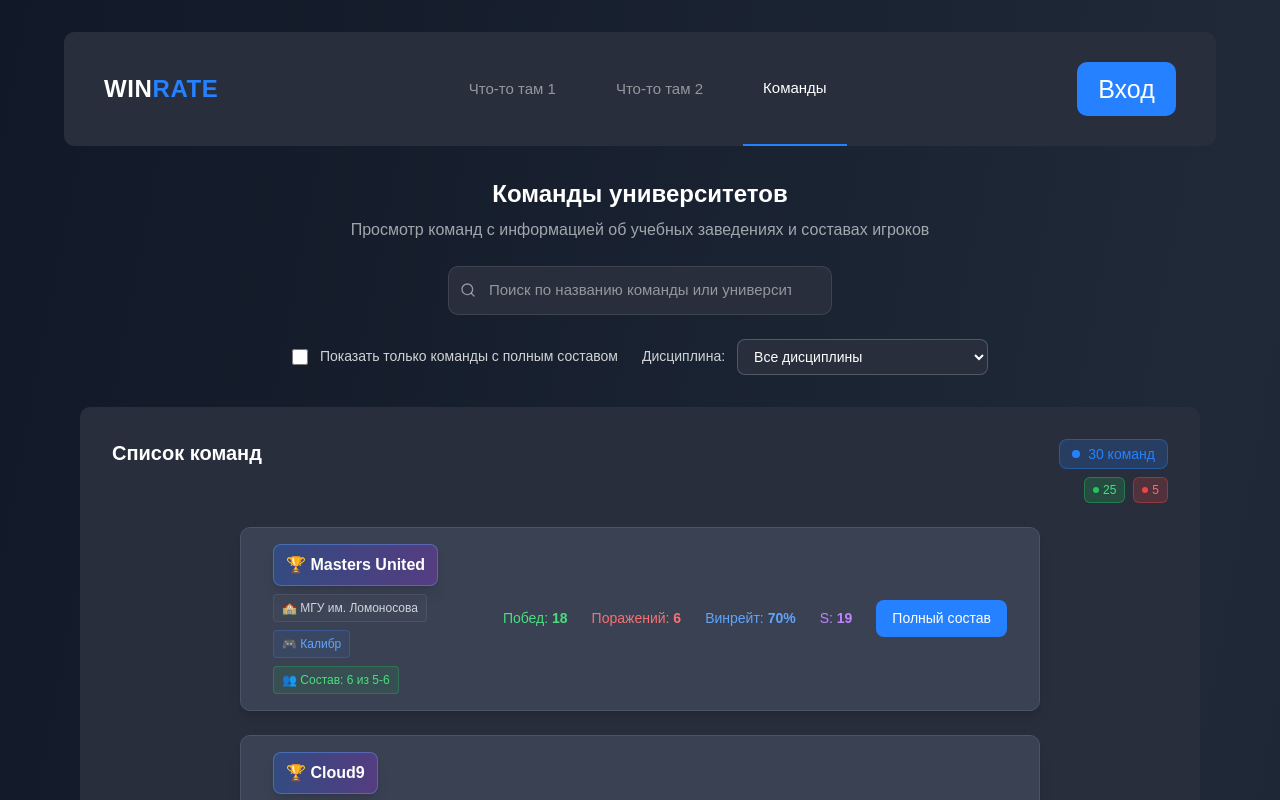
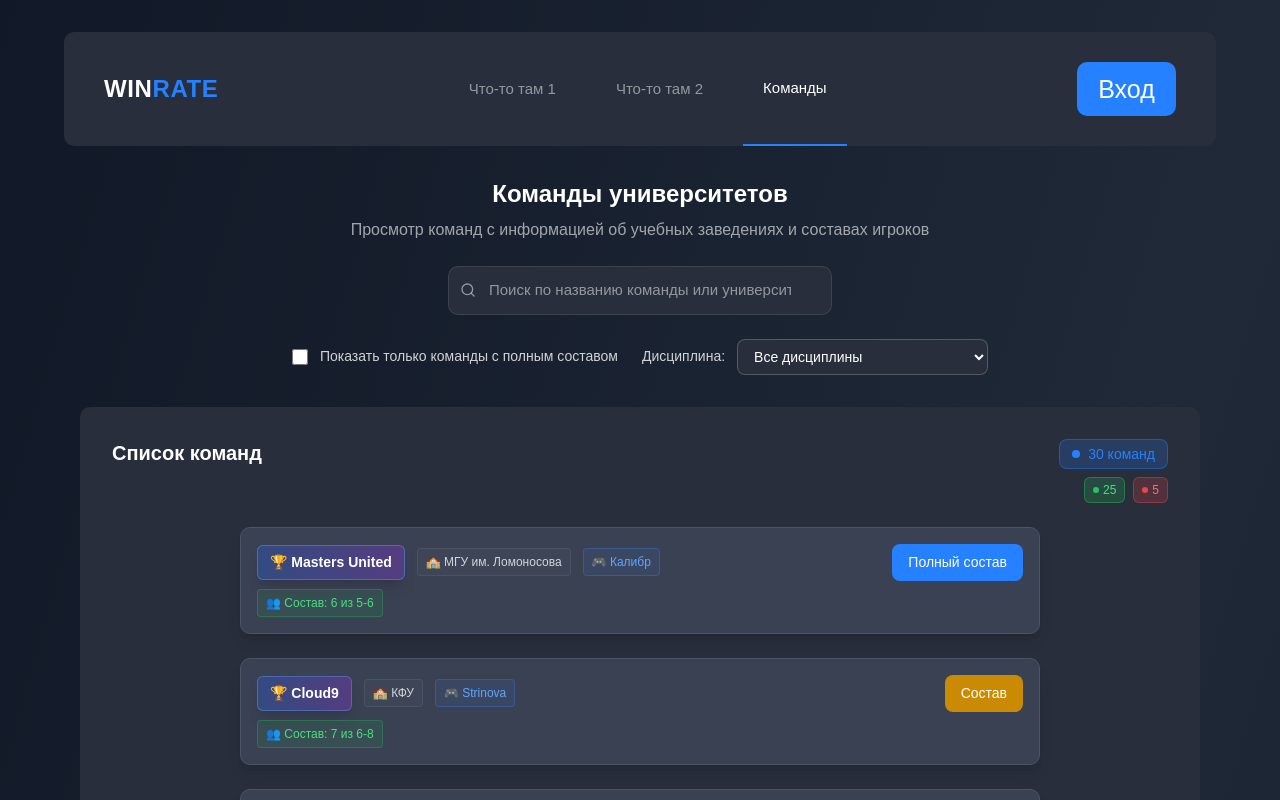
Before and after one commit to roman-prizrakjj/Winrate, a Next.js app: page /dashboard-3 in a window 1280 px wide. Shown: the top 800 px of the page. Built offline with nearby package versions, Linux system fonts and the light colour scheme.

Commit message:
fix TeamCard

```diff
--- a/components/TeamCard.tsx
+++ b/components/TeamCard.tsx
@@ -57,30 +57,23 @@ export default function TeamCard({ team }: TeamCardProps) {
     <>
       <div className="
         flex flex-col justify-center items-center
-        p-4 gap-3 isolate
-        w-full max-w-[800px] h-auto min-h-[112px]
+        p-4 gap-2 isolate
+        w-full max-w-[800px] h-auto min-h-[80px]
         bg-[#3A4153] border border-[#4A5568] rounded-[10px]
         relative mx-auto shadow-lg
       ">
-        {/* Основная информация о команде */}
-        <div className="
-          flex items-center justify-between
-          w-full px-4 gap-6
-          z-0
-        ">
-          {/* Левая часть - название команды и университет */}
-          <div className="flex-1 min-w-0">
-            <div className="flex items-center gap-2 mb-2">
+        {/* Первая строка - основная информация и кнопка */}
+        <div className="flex items-center justify-between w-full gap-4">
+          {/* Левая часть - название, университет, дисциплина */}
+          <div className="flex items-center gap-3 flex-wrap">
             <span className="
-                text-white text-[16px] font-bold
+              text-white text-[14px] font-bold
               bg-gradient-to-r from-blue-600/30 to-purple-600/30
-                border border-blue-400/40 px-3 py-2 rounded-[8px]
+              border border-blue-400/40 px-3 py-1.5 rounded-[6px]
               whitespace-nowrap shadow-lg
             ">
               🏆 {team.name}
             </span>
-            </div>
-            <div className="flex items-center gap-2 mb-2">
             <span className="
               text-gray-300 text-[12px] font-medium
               bg-gray-600/20 border border-gray-500/30 px-2 py-1 rounded-[4px]
@@ -88,8 +81,6 @@ export default function TeamCard({ team }: TeamCardProps) {
             ">
               🏫 {team.school}
             </span>
-            </div>
-            <div className="flex items-center gap-2 mb-2">
             <span className="
               text-blue-400 text-[12px] font-medium
               bg-blue-500/10 border border-blue-500/30 px-2 py-1 rounded-[4px]
@@ -98,40 +89,13 @@ export default function TeamCard({ team }: TeamCardProps) {
               🎮 {team.discipline}
             </span>
           </div>
-            <div className="flex items-center gap-2">
-              <span className="
-                text-green-400 text-[12px] font-medium
-                bg-green-500/10 border border-green-500/30 px-2 py-1 rounded-[4px]
-                whitespace-nowrap
-              ">
-                👥 Состав: {team.players.length} из {requirementText}
-              </span>
-            </div>
-          </div>
-
-          {/* Центральная часть - статистика */}
-          <div className="flex items-center gap-6 text-[14px] flex-shrink-0">
-            <span className="text-green-400">
-              Побед: <strong>{team.wins}</strong>
-            </span>
-            <span className="text-red-400">
-              Поражений: <strong>{team.losses}</strong>
-            </span>
-            <span className="text-blue-400">
-              Винрейт: <strong>{team.winrate}%</strong>
-            </span>
-            <span className="text-purple-400">
-              S: <strong>{team.s}</strong>
-            </span>
-          </div>
 
           {/* Правая часть - кнопка состава */}
-          <div className="flex-shrink-0">
           <button
             onClick={openModal}
             className={`
               flex justify-center items-center
-                px-4 py-2 gap-2
+              px-4 py-2 gap-2 flex-shrink-0
               ${getButtonStyle()} rounded-[8px]
               text-white font-medium text-[14px]
               transition-colors duration-200
@@ -140,6 +104,16 @@ export default function TeamCard({ team }: TeamCardProps) {
             {getButtonText()}
           </button>
         </div>
+
+        {/* Вторая строка - информация о составе */}
+        <div className="flex items-center w-full">
+          <span className="
+            text-green-400 text-[12px] font-medium
+            bg-green-500/10 border border-green-500/30 px-2 py-1 rounded-[4px]
+            whitespace-nowrap
+          ">
+            👥 Состав: {team.players.length} из {requirementText}
+          </span>
         </div>
       </div>
 
```
Lines whose indentation alone changed are shown as unchanged.
